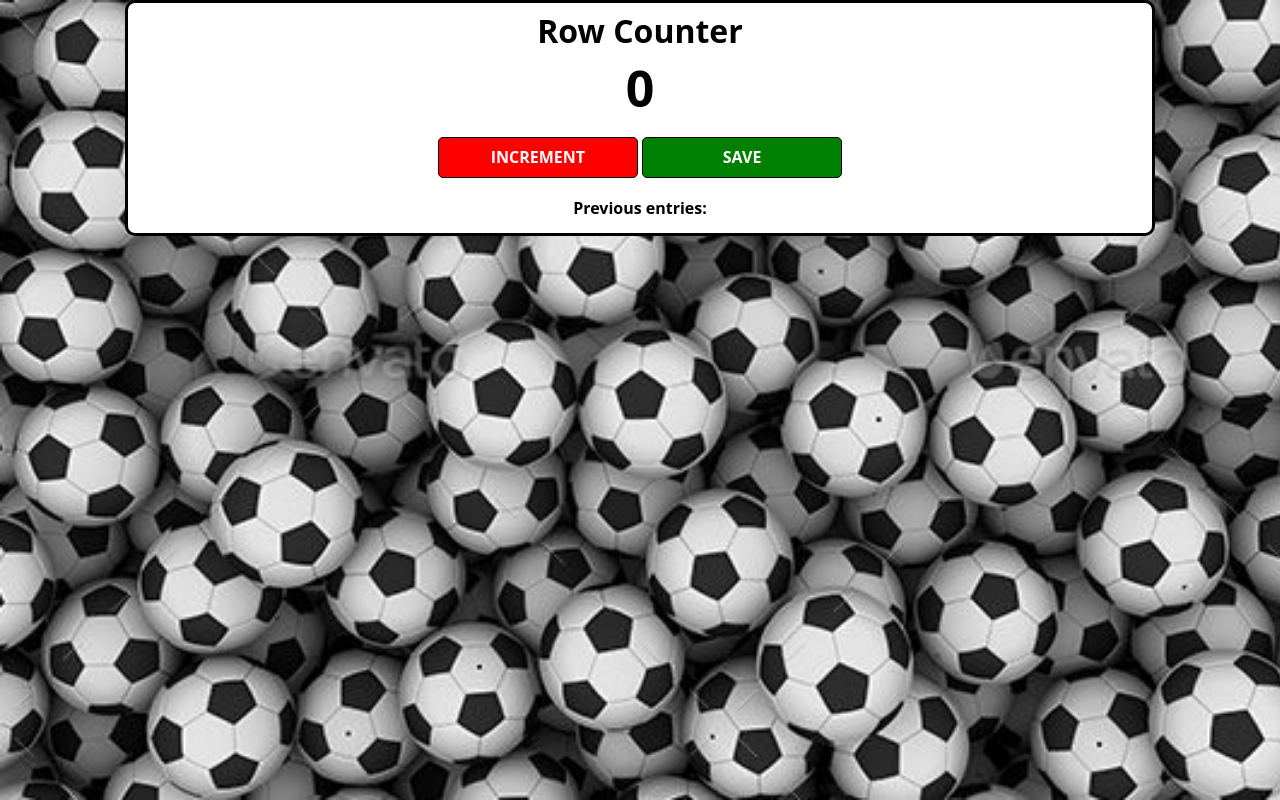
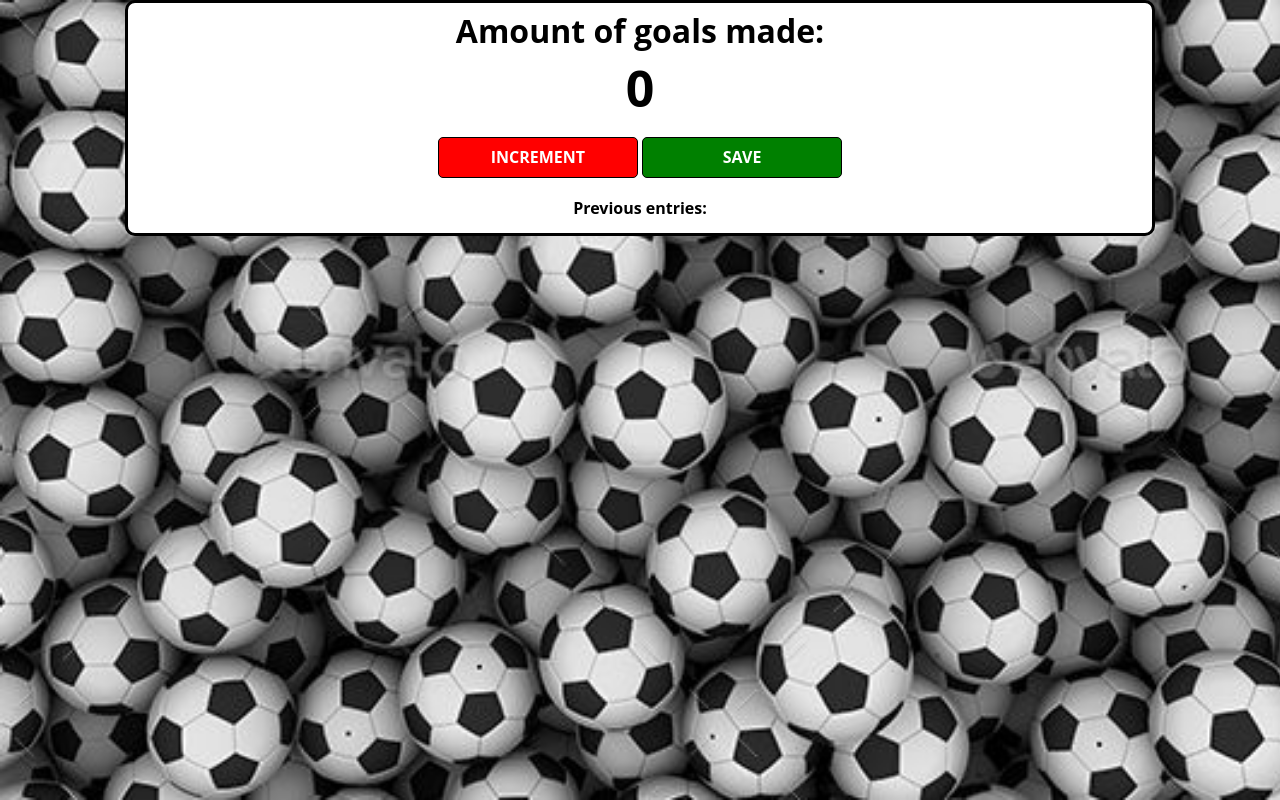
Before and after one commit to KaranChedalal/goal-counter, a plain HTML site: page index.html in a window 1280 px wide. Drawn offline with nearby package versions, Linux system fonts and the light colour scheme.

Commit message:
Update index.html
Edited titel to be accurate

```diff
--- a/index.html
+++ b/index.html
@@ -4,7 +4,7 @@
     </head>
     <body>
         <div class="container">
-            <h1>Row Counter</h1>
+            <h1>Amount of goals made:</h1>
             <h2 id="count-el">0</h2>
             <button id="increment-btn" onclick="increment()">INCREMENT</button>
             <button id="save-btn" onclick="save()">SAVE</button>
```
